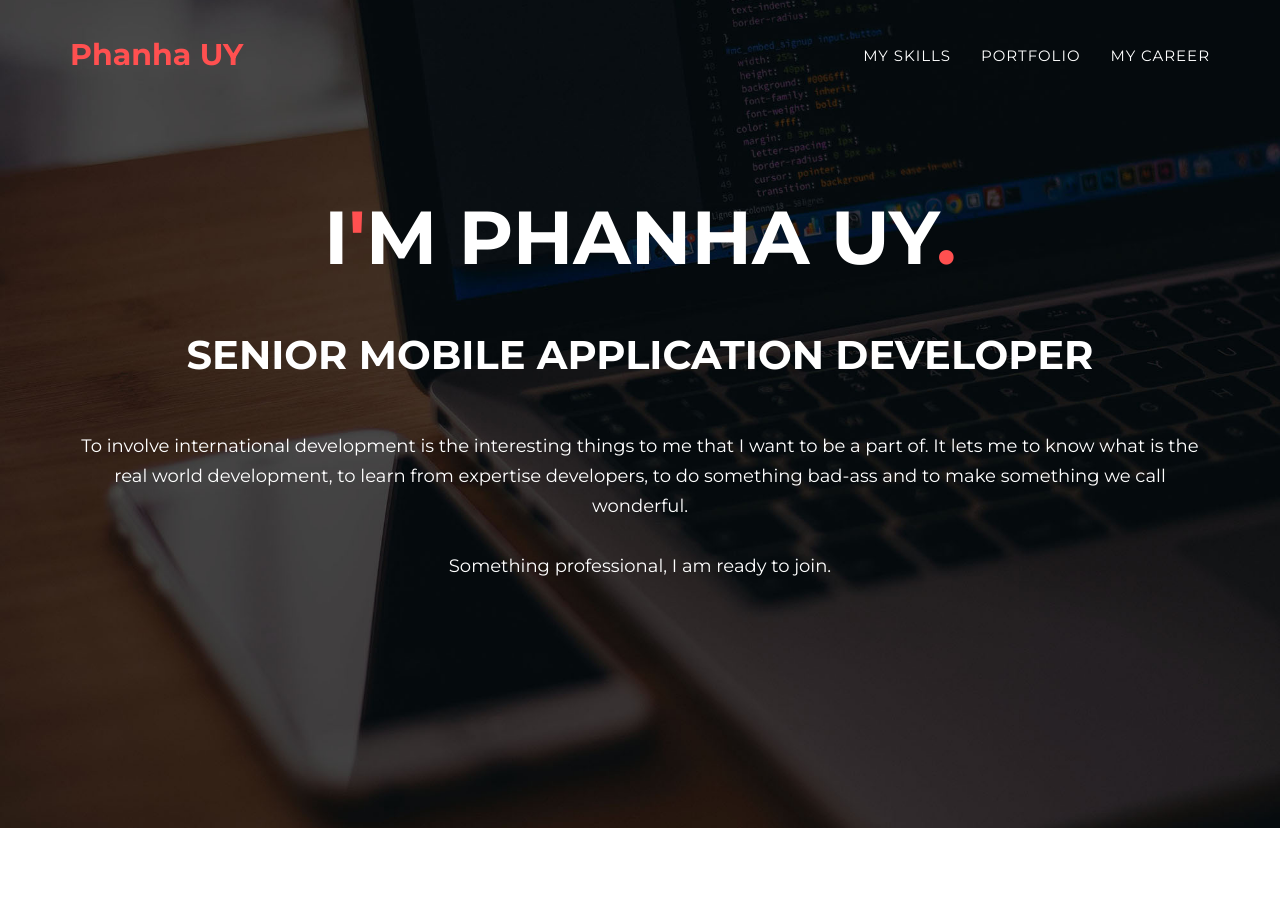
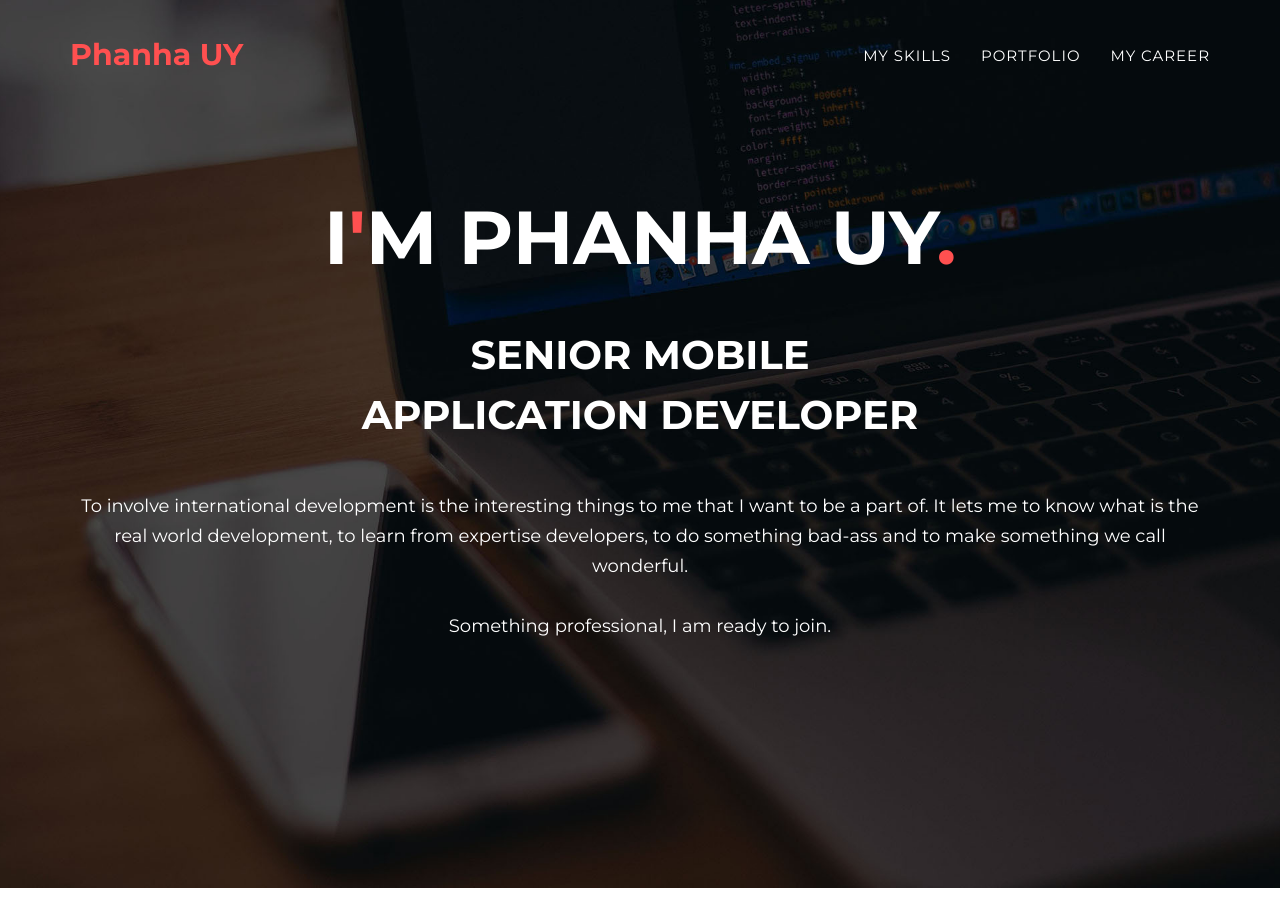
Before and after one commit to uypanha/uypanha.github.io, a Jekyll site: the page built from index.html, in a window 1280 px wide and 900 px high. Built offline with Jekyll 4.4.1, drawn with Linux system fonts in a browser that asks for light colours; some web fonts are replaced; some of the changed text lies outside the part shown.

```diff
--- a/_config.yml
+++ b/_config.yml
@@ -5,7 +5,7 @@ baseurl: ""
 title: Phanha UY
 logo: img/site/logo.png
 favicon: img/site/favicon.png
-position: Senior Mobile Application Developer
+position: Senior Mobile<br>Application Developer
 email: uyphanha.dev@gmail.com
 phoneno: +(855) 016 225 163
 description: "To involve international development is the interesting things to me that I want to be a part of. It lets me to know what is the real world development, to learn from expertise developers, to do something bad-ass and to make something we call wonderful.
--- a/_data/mycareer.yml
+++ b/_data/mycareer.yml
@@ -3,7 +3,7 @@ careeries:
 - name: M.A.D (Cambodia) Co., Ltd
   logo: img/career/mad.jpg
   time: Feburary 2018 - Present
-  position: Senior Mobile<br>Application Developer
+  position: Senior Mobile Application Developer
   description: Now I'm in Mäd and develop mobile application (<b>PiPay</b> is one of Potential Projects). :)
 
 - name: Mobile C&C (Cambodia) Co.,LTD
```
